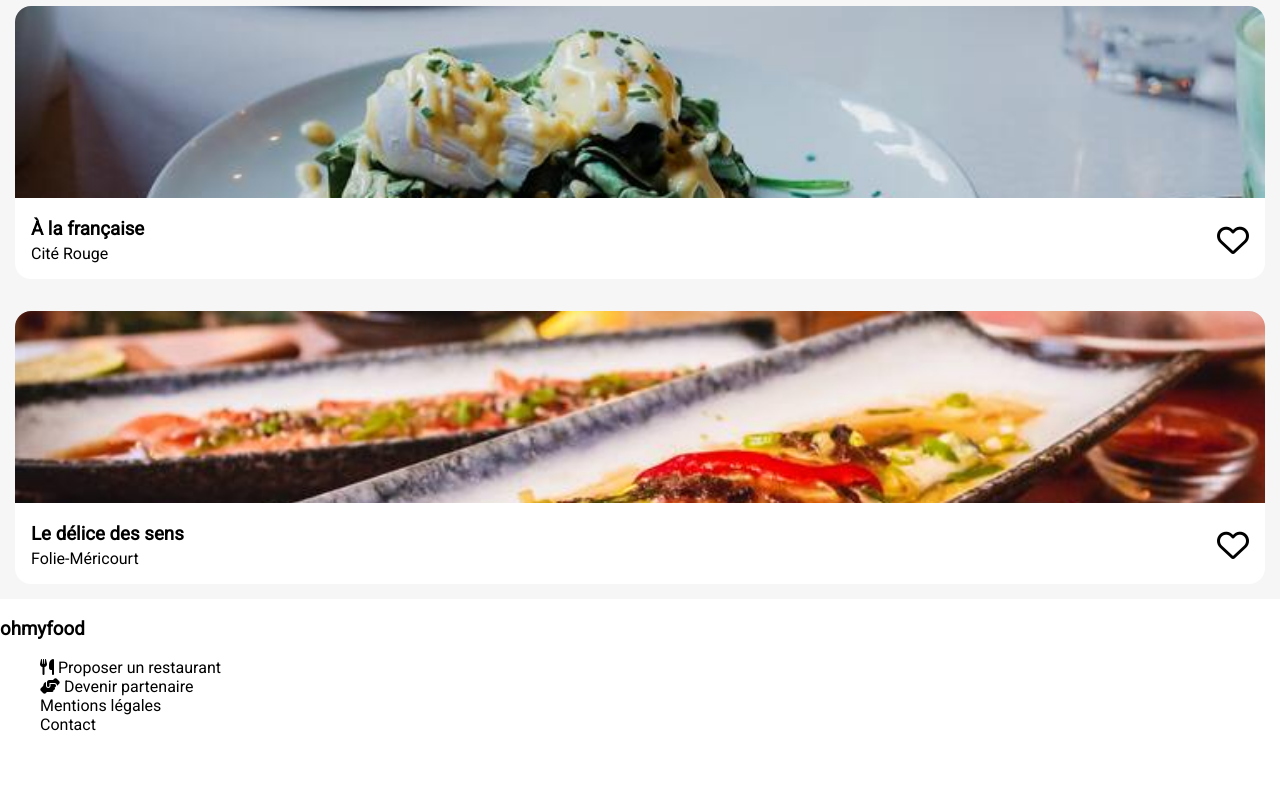
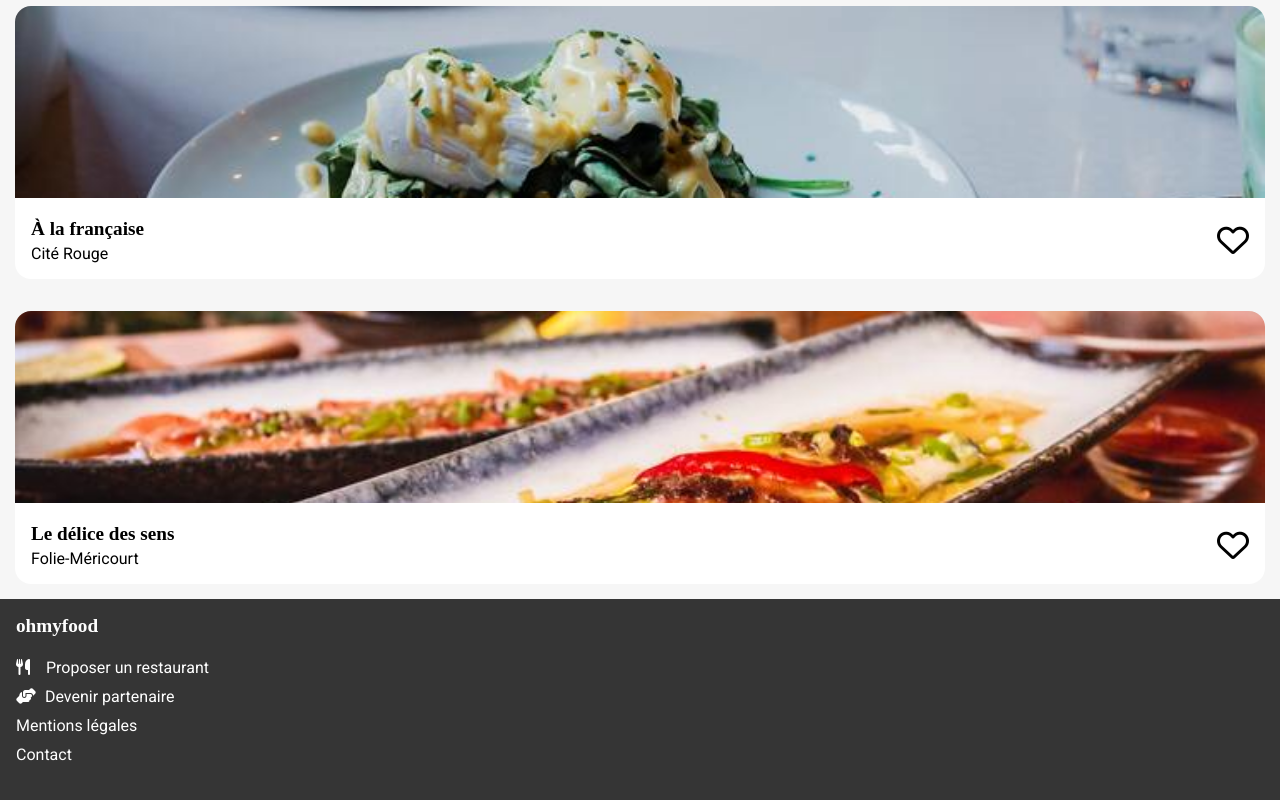
Before and after one commit to Xforce35/LESGUER_MIKAEL_3_220721.github.io, a website: page index.html in a window 1280 px wide. Shown: the part 1474-2274 px from the top of the page. Before the commit the page ends 2224 px from the top, so only its background shows below. Drawn offline with Linux system fonts and the light colour scheme; a web font is replaced by a local one.

Commit message:
structuration du css

```diff
--- a/sass/main.scss
+++ b/sass/main.scss
@@ -233,3 +233,34 @@ header {
     }
   }
 }
+
+footer {
+  background-color: #353535;
+  padding: 25px;
+  color: white;
+}
+  h3 {
+    font-family: "Shrikhand", "sans-serif";
+    padding: 5px 0 20px 0;
+    font-size: 1.2rem;
+    font-weight: 500;
+  }
+  ul {
+    list-style-type: none;
+
+    >li {
+      margin: 15px 0px 15px 0px;
+      padding: 5px 0 5px 0;
+
+      a {
+        color: white;
+      }
+    }
+  }
+
+    .fa-utensils {
+      margin-right: 12px;
+    }
+    .fa-hands-helping {
+      margin-right: 5px;
+    }
```
Also changed, not shown: style.css, 1 other file.
